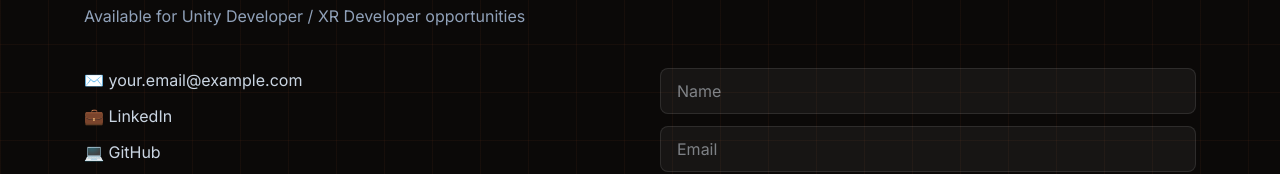
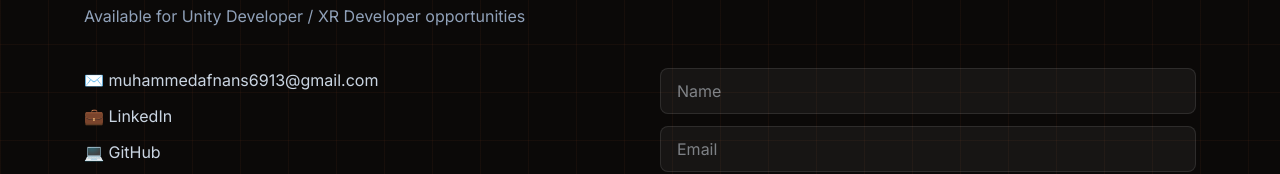
Before and after one commit to Maspersian/portfolio, a React (Vite) app: page / in a window 1280 px wide. Shown: the part 7396-7570 px from the top of the page. Built offline with nearby package versions, Linux system fonts and the light colour scheme.

Commit message:
Update personal information in siteConfig.js

```diff
--- a/src/data/siteConfig.js
+++ b/src/data/siteConfig.js
@@ -4,9 +4,9 @@ export const site = {
   title: "Unity Developer | XR Developer",
   location: "Dubai, UAE",
   intro: "Unity Developer with hands-on experience building interactive games, XR/MR applications, multiplayer systems, and reusable interactive experiences.",
-  email: "your.email@example.com",            // <- change
-  linkedin: "https://www.linkedin.com/in/your-profile", // <- change
-  github: "https://github.com/your-username", // <- change
+  email: "muhammedafnans6913@gmail.com",            // <- change
+  linkedin: "https://www.linkedin.com/in/muhammed-afnan-s-589a1a263", // <- change
+  github: "https://github.com/Maspersian", // <- change
   cv: "/assets/Muhammed_Afnan_S_CV.pdf",      // file lives in public/assets/
   about: [
     "I'm a Unity Developer with around two years of experience across game development, XR/MR development, interactive applications, multiplayer systems, UI implementation and API integration.",
```
